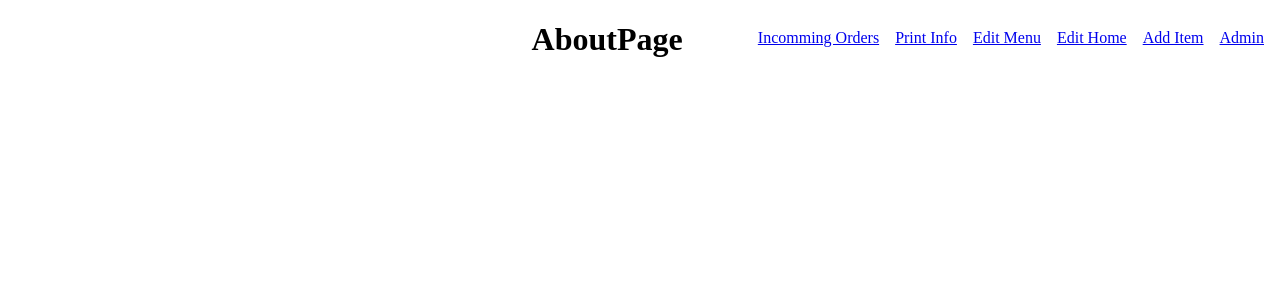
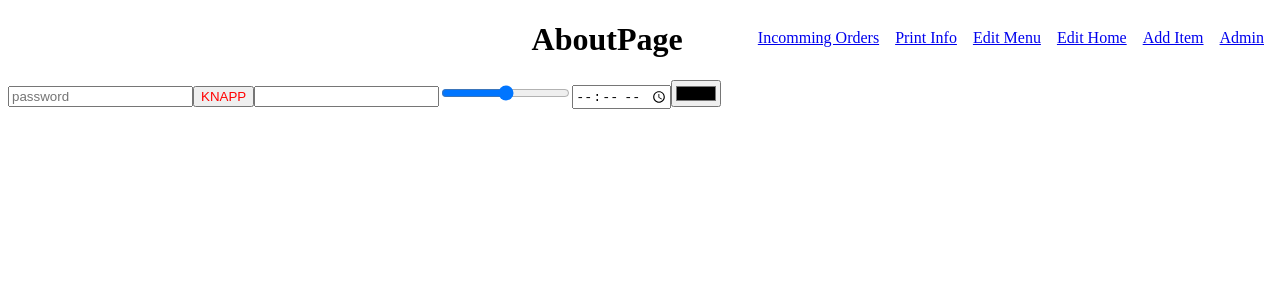
Before and after one commit to mariusfranzen/pizza_project, a React (Create React App) app in the folder frontend/: page /about in a window 1280 px wide. Shown: the top 300 px of the page. Built offline with nearby package versions, Linux system fonts and the light colour scheme.

Commit message:
form component 1.0

```diff
--- a/frontend/public/stylesheets/style.css
+++ b/frontend/public/stylesheets/style.css
@@ -51,4 +51,12 @@
   width: 100%;
 }
 
+.button1 {
+  color: red;
+}
+
+.button2 {
+  color: black;
+}
+
 /*# sourceMappingURL=style.css.map */
--- /dev/null
+++ b/frontend/src/components/common/Form.js
@@ -0,0 +1,16 @@
+import React from 'react'
+
+const Form = (props) => {
+
+    return (
+        <input
+            type={props.type}
+            className={props.className}
+            placeholder={props.placeholder}
+            href={props.href}
+            value={props.value}
+            {...props} />
+    );
+}
+
+export default Form
--- a/frontend/src/pages/public/AboutPage.js
+++ b/frontend/src/pages/public/AboutPage.js
@@ -1,10 +1,17 @@
 import React, { Component } from 'react'
+import Form from "../../components/common/Form"
 
 export class AboutPage extends Component {
     render() {
         return (
             <div>
                 <h1>AboutPage</h1>
+                <Form className="button2" type="input" placeholder="password" />
+                <Form className="button1" type="submit" value="KNAPP" />
+                <Form type="textarea" />
+                <Form type="range" />
+                <Form type="time" />
+                <Form type="color" />
             </div>
         )
     }
--- /dev/null
+++ b/frontend/src/scss/button.scss
@@ -0,0 +1,6 @@
+.button1 {
+    color: red;
+}
+.button2 {
+    color: black;
+}
--- a/frontend/src/scss/stylesheet.scss
+++ b/frontend/src/scss/stylesheet.scss
@@ -1,2 +1,3 @@
 @use "navbar";
 @use 'grid';
+@use 'button';
```
Also changed, not shown: 1 other file (tests, documents, lock files or other folders).
